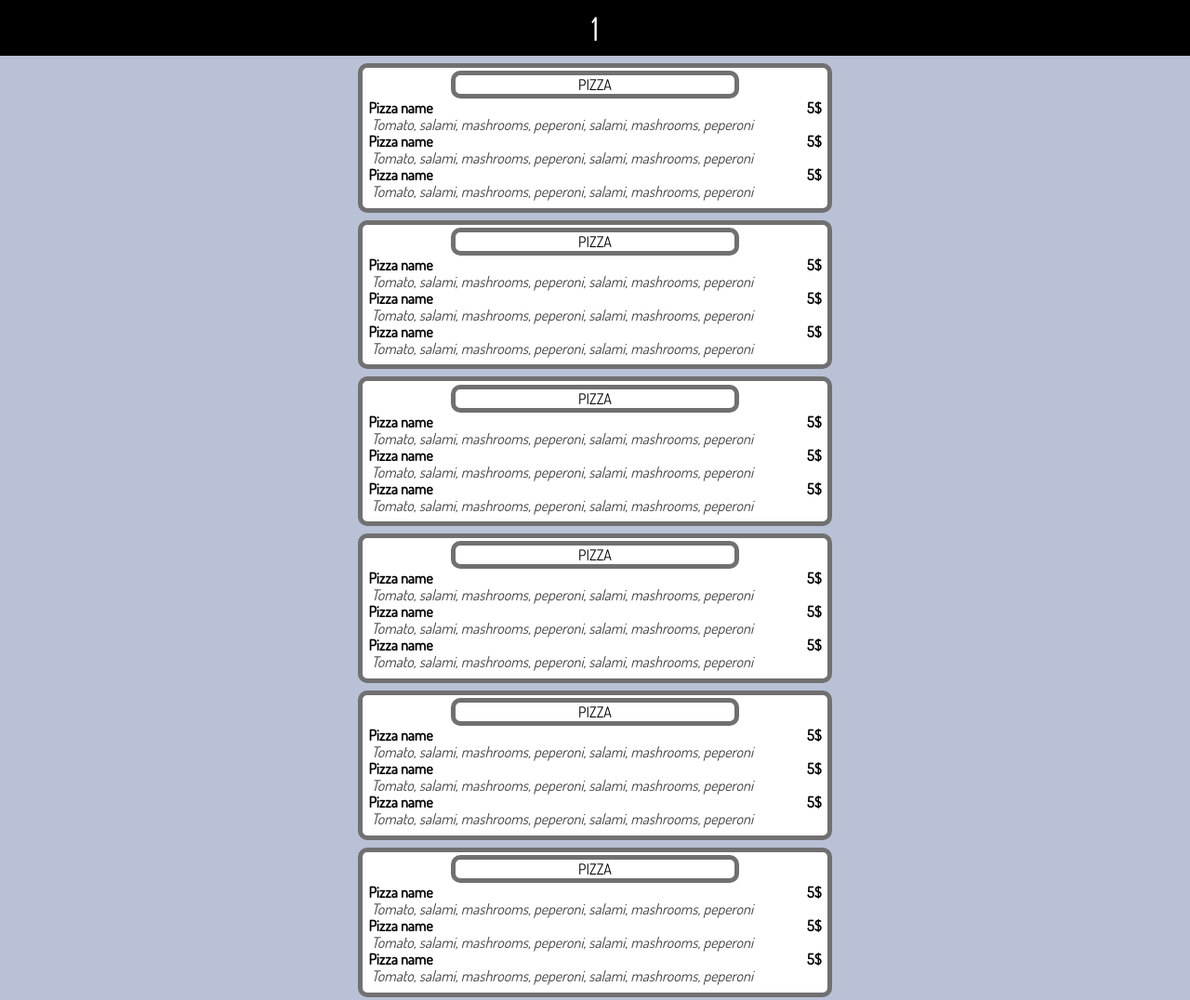
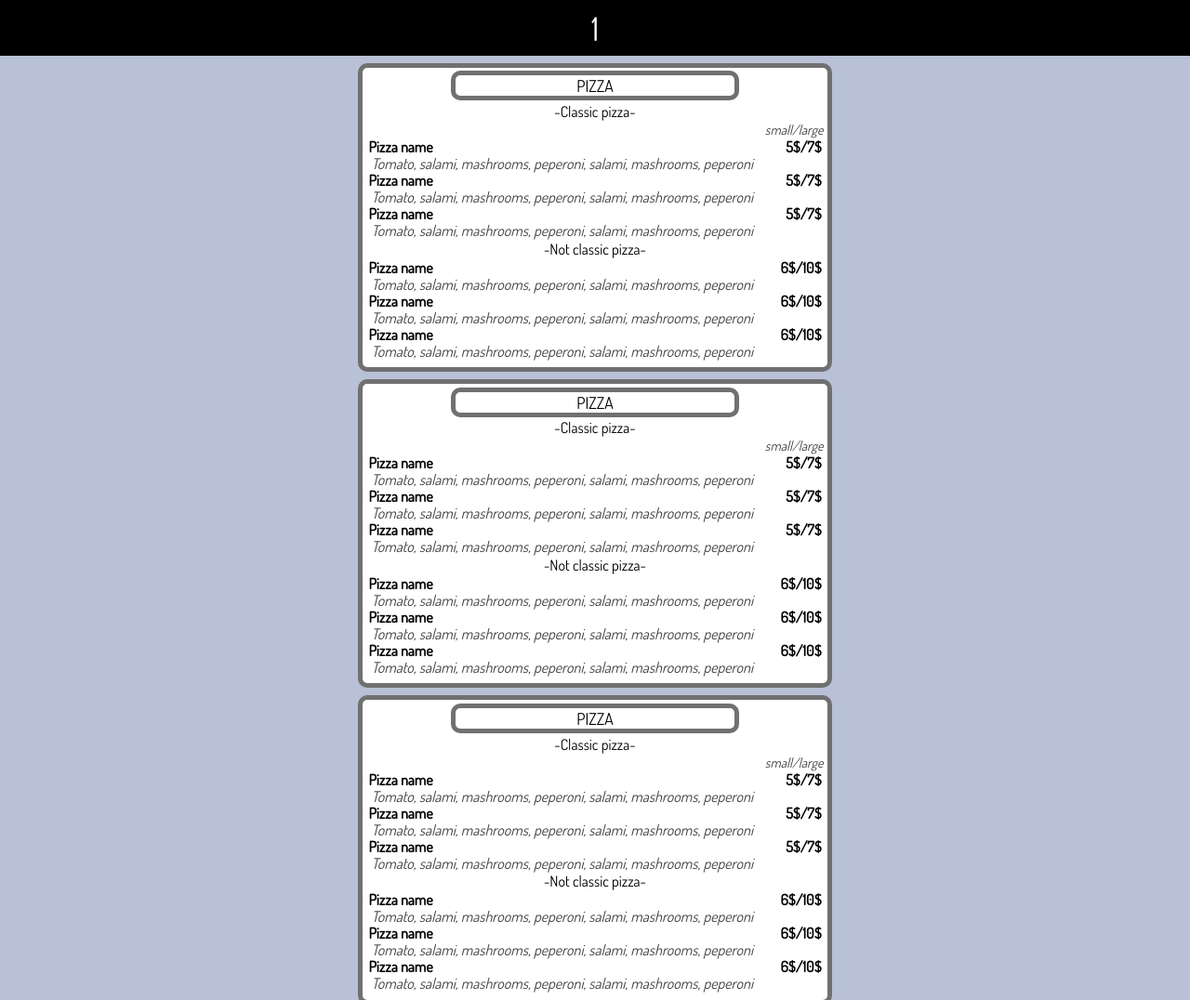
Before and after one commit to amatviychuk/Qfood, a React app in the folder qfood-web/: page /1 in a window 1280 px wide. Shown: the top 1076 px of the page at 93% size. Built offline with nearby package versions, Linux system fonts and the light colour scheme.

Commit message:
~~~(-_-)~~~

```diff
--- a/qfood-web/src/components/MenuBlock.css
+++ b/qfood-web/src/components/MenuBlock.css
@@ -11,6 +11,7 @@
 }
 
 .block_name {
+    font-size: 1.1em;
     width: 60%;
     height: auto;
     border: 5px solid #707070;
@@ -42,3 +43,18 @@
     font-style: italic;
     line-height: 100%;
 }
+
+.small_name {
+    margin-top: 0.1em;
+    display: flex;
+    justify-content: center;
+}
+
+.price_label {
+    display: flex;
+    justify-content: right;
+    margin: 0 0.3em;
+    color: #404040;
+    font-style: italic;
+    font-size: 0.9em;
+}
--- a/qfood-web/src/components/MenuBlock.js
+++ b/qfood-web/src/components/MenuBlock.js
@@ -3,26 +3,61 @@ import './MenuBlock.css';
 
 class MenuBlock extends React.Component {
     render() {
+
+      // const data = {'blocks':[{'name':'PIZZA', 'products':[
+      //    {'type':'small_title', 'text':'Classic pizza'},
+      //    {'type':'price_label', 'text':'small/large'},
+      //    {'type':'', 'text':''},
+      //    {'type':'', 'text':''},
+      //    {'type':'', 'text':''}
+      // ]}]};
+
         return (
          <div className='block'>
-             <div className='block_name'>
-                PIZZA
-             </div>
+            <div className='block_name'>PIZZA</div>
+
+            <div className='small_name'>-Classic pizza-</div>
+
+            <div className='price_label'>small/large</div>
+
             <div className='product'>
                <div className='name'>Pizza name</div>
-                <div className='price'>5$</div>
+
+               <div className='price'>5$/7$</div>
             </div>
             <div className='ingredients'>Tomato, salami, mashrooms, peperoni, salami, mashrooms, peperoni</div>
 
             <div className='product'>
                <div className='name'>Pizza name</div>
-                <div className='price'>5$</div>
+               <div className='price'>5$/7$</div>
             </div>
             <div className='ingredients'>Tomato, salami, mashrooms, peperoni, salami, mashrooms, peperoni</div>
 
             <div className='product'>
                <div className='name'>Pizza name</div>
-                <div className='price'>5$</div>
+               <div className='price'>5$/7$</div>
+            </div>
+            <div className='ingredients'>Tomato, salami, mashrooms, peperoni, salami, mashrooms, peperoni</div>
+
+
+
+            <div className='small_name'>-Not classic pizza-</div>
+
+            <div className='product'>
+               <div className='name'>Pizza name</div>
+               <div className='price'>6$/10$</div>
+            </div>
+            <div className='ingredients'>Tomato, salami, mashrooms, peperoni, salami, mashrooms, peperoni</div>
+
+            <div className='product'>
+               <div className='name'>Pizza name</div>
+               <div className='price'>6$/10$</div>
+            </div>
+            <div className='ingredients'>Tomato, salami, mashrooms, peperoni, salami, mashrooms, peperoni</div>
+
+            <div className='product'>
+               <div className='name'>Pizza name</div>
+               <div className='price'>6$/10$</div>
             </div>
             <div className='ingredients'>Tomato, salami, mashrooms, peperoni, salami, mashrooms, peperoni</div>
 
--- a/qfood-web/src/components/Restaurant.js
+++ b/qfood-web/src/components/Restaurant.js
@@ -12,12 +12,6 @@ class Restaurant extends React.Component {
                     <MenuBlock />
                     <MenuBlock />
                     <MenuBlock />
-                    <MenuBlock />
-                    <MenuBlock />
-                    <MenuBlock />
-                    <MenuBlock />
-                    <MenuBlock />
-                    <MenuBlock />
                 </div>
             </div>
         );
```
Lines whose indentation alone changed are shown as unchanged.
